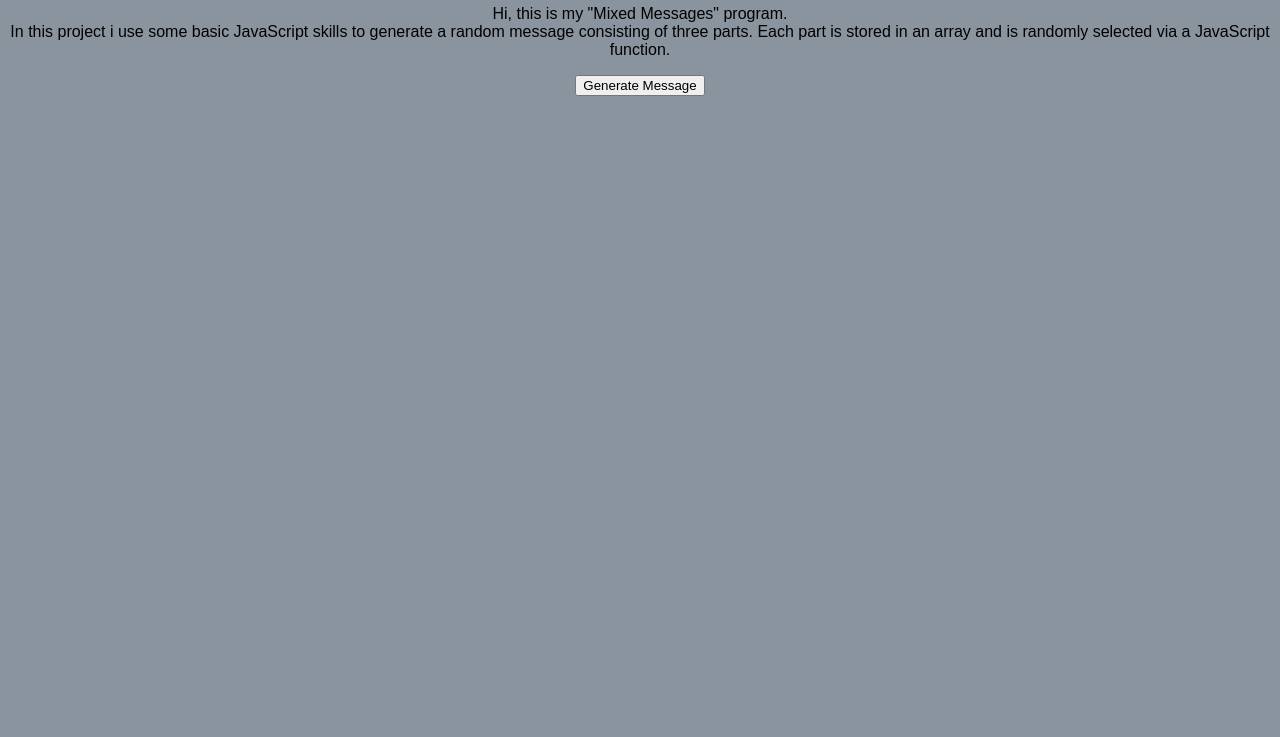
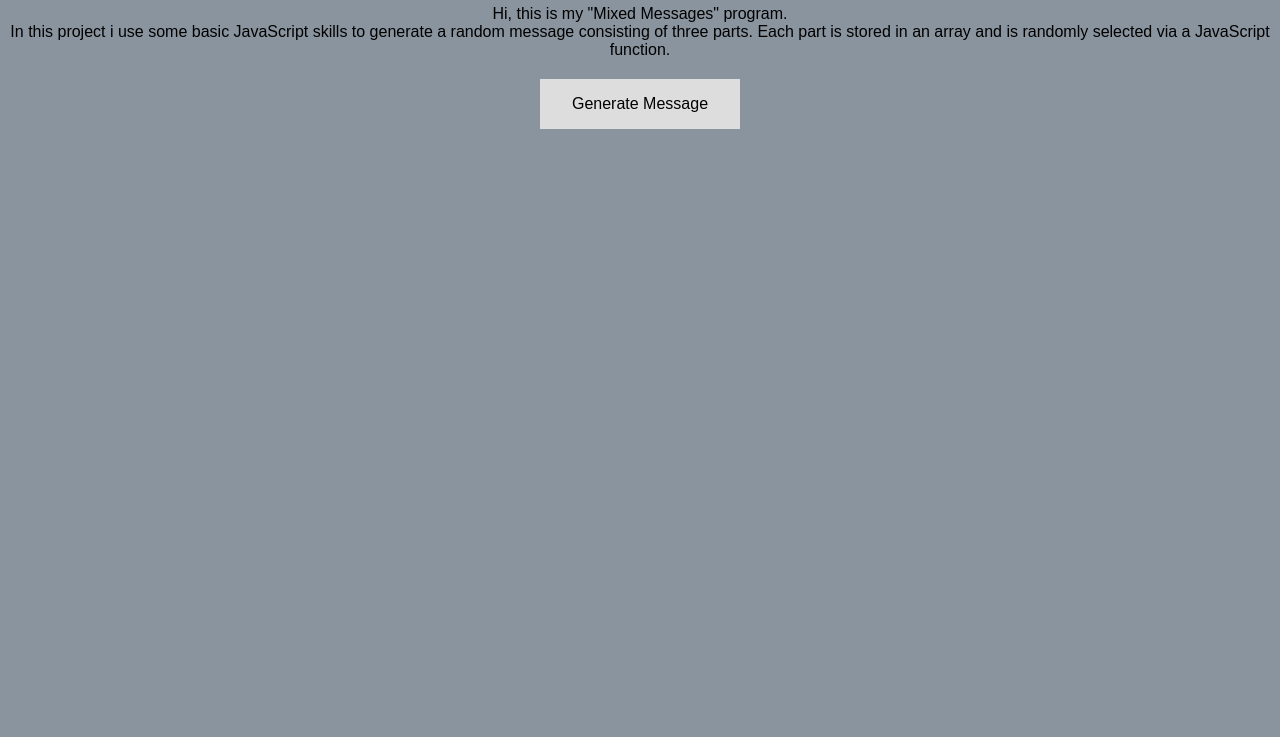
Before and after one commit to jonathan-dimarco/Mixed-Messages, a plain HTML site: page index.html in a window 1280 px wide. Shown: the part 63-800 px from the top of the page. Drawn offline with Linux system fonts and the light colour scheme.

Commit message:
Added style to the button

```diff
--- a/style.css
+++ b/style.css
@@ -10,5 +10,20 @@ h1 {
 }
 
 #message {
-    color: azure;
+    color: rgb(29, 29, 26);
 }
+
+#button {
+background-color: #ddd;
+  border: none;
+  color: black;
+  padding: 16px 32px;
+  text-align: center;
+  font-size: 16px;
+  margin: 4px 2px;
+  transition: 0.3s;
+}
+
+#button:hover {
+    background-color: rgb(221, 206, 69);
+}
```
